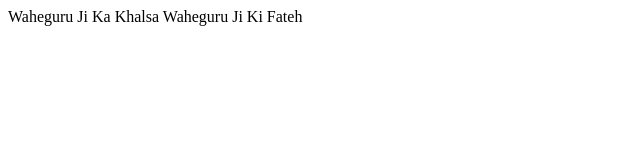
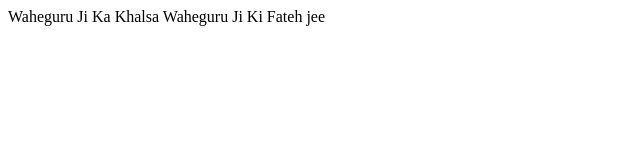
Before and after one commit to akhalsa-gmail/khalsa, a plain HTML site: page index.html in a window 1280 px wide. Shown: the full height of the page, 0-640 px from the left. Drawn offline with Linux system fonts and the light colour scheme.

Commit message:
Update index.html
Add the message

```diff
--- a/index.html
+++ b/index.html
@@ -1,6 +1,6 @@
 <html>
 <head><title>Khalsa</title></head>
 <body>
-Waheguru Ji Ka Khalsa Waheguru Ji Ki Fateh
+Waheguru Ji Ka Khalsa Waheguru Ji Ki Fateh jee
 </body>
 </html>
```
